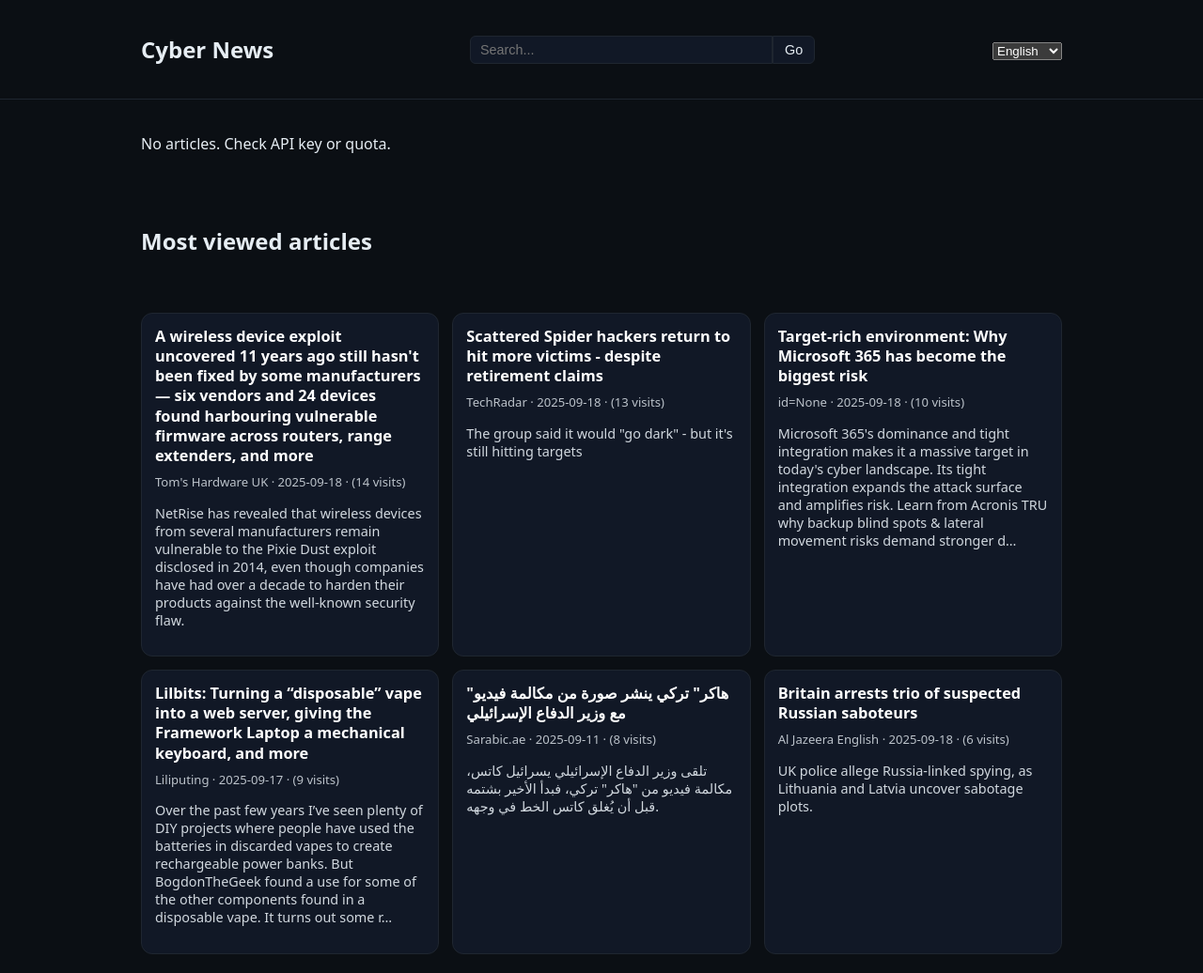
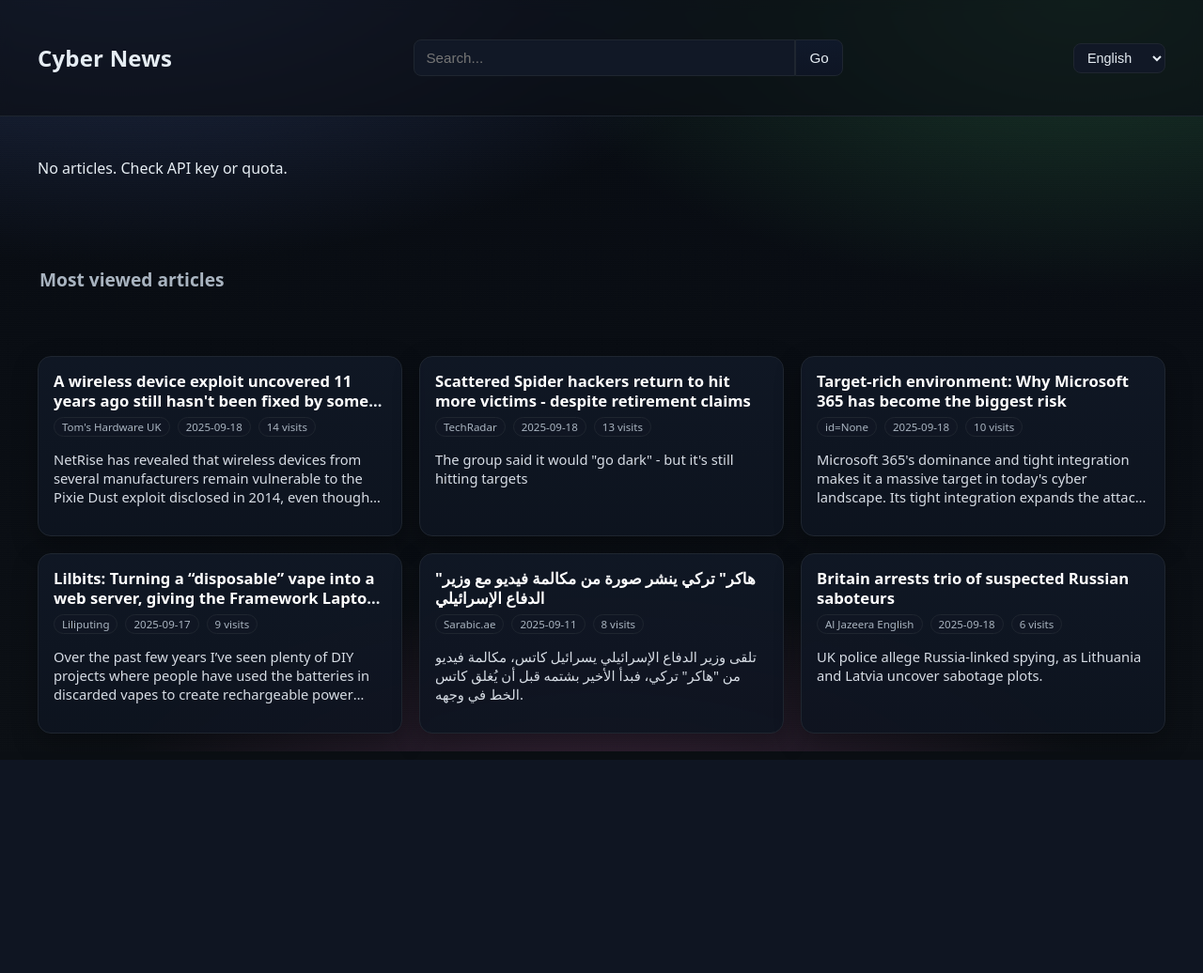
Before and after one commit to 5or0ush/Darkmode-News, a Flask app: page / in a window 1280 px wide. Shown: the whole page at 94% size. After the commit the page ends 809 px from the top, so only its background shows below. Run offline with Flask 3, Linux system fonts and the light colour scheme; data that the repository does not hold is empty.

Commit message:
Styles and index improvements

```diff
--- a/static/styles.css
+++ b/static/styles.css
@@ -1,74 +1,152 @@
-
-:root { color-scheme: dark; }
-    body { margin:0; font-family: system-ui, sans-serif; background:#0b0f14; color:#e6edf3; }
-    header { padding:16px 20px; border-bottom:1px solid #1f2630; }
-    .wrap { max-width: 980px; margin: 0 auto; padding: 20px; }
-    .grid { display:grid; gap:14px; grid-template-columns: repeat(auto-fill, minmax(280px, 1fr)); }
-    .card { background:#111826; border:1px solid #1f2630; border-radius:12px; padding:14px; }
-    .card h3 { margin:0 0 8px; font-size:1.02rem; line-height:1.3 }
-    .card h2 { margin:0 0 8px; font-size:1.02rem; line-height:1.3 }
-    .meta { font-size:.82rem; opacity:.8; margin-bottom:8px }
-    .desc { font-size:.9rem; opacity:.9; }
-    .lang-select {
-  background: #111826;
-  color: #e6edf3;
-  border: 1px solid #1f2630;
-  border-radius: 6px;
-  padding: 4px 8px;
-  font-size: 0.9rem;
-  cursor: pointer;
+:root{
+  color-scheme: dark;
+  --bg:#0b0f14;
+  --panel:#0e1420;
+  --panel-2:#111826;
+  --border:#1f2630;
+  --text:#e6edf3;
+  --muted:#a9b4c0;
+  --accent:#8ab4ff;
 }
 
-h3 a {
-  color: #ffffff;
-  text-decoration: none;
-  transition: color 0.5s;
+html,body{height:100%}
+body{
+  margin:0;
+  font-family:system-ui,-apple-system,Segoe UI,Roboto,Ubuntu,Cantarell,"Noto Sans",sans-serif;
+  background: var(--bg);
+  color: var(--text);
+  position:relative;
+  min-height:100vh;
+}
+body::before{
+  content:"";
+  position:fixed;
+  inset:0;
+  z-index:-2;
+  background:
+    radial-gradient(1200px 600px at 10% -10%, #243152 0%, transparent 60%),
+    radial-gradient(1000px 520px at 90% 0%, #1a3a2a 0%, transparent 60%),
+    radial-gradient(900px 420px at 50% 110%, #3a2439 0%, transparent 60%),
+    linear-gradient(180deg, #070b12 0%, #0b0f14 100%);
+}
+body::after{
+  content:"";
+  position:fixed;
+  inset:0;
+  z-index:-1;
+  opacity:.08;
+  background-image:
+    repeating-linear-gradient(0deg, rgba(255,255,255,.10) 0, rgba(255,255,255,.10) 1px, transparent 1px, transparent 2px),
+    repeating-linear-gradient(90deg, rgba(255,255,255,.06) 0, rgba(255,255,255,.06) 1px, transparent 1px, transparent 2px);
+  pointer-events:none;
 }
 
-h3 a:hover {
-  color: #908aff;
+header{
+  position:sticky; top:0;
+  padding:14px 20px;
+  border-bottom:1px solid var(--border);
+  background:rgba(11,15,20,.65);
+  backdrop-filter: blur(6px) saturate(1.05);
+}
+header strong{margin-right:12px;font-size:1.5rem;letter-spacing:.2px}
+.wrap{max-width:1100px;margin:0 auto;padding:20px}
+.grid{display:grid;gap:16px;grid-template-columns:repeat(auto-fill,minmax(280px,1fr))}
+
+.card{
+  background:linear-gradient(180deg, rgba(17,24,38,.92), rgba(14,20,32,.92));
+  border:1px solid var(--border);
+  border-radius:14px;
+  padding:14px;
+  box-shadow:0 10px 28px rgba(0,0,0,.28);
+  transition:transform .18s ease, box-shadow .18s ease, border-color .18s ease;
+  backdrop-filter:saturate(1.05) blur(2px);
+}
+.card:hover{
+  transform: translateY(-2px);
+  box-shadow:0 16px 34px rgba(0,0,0,.34);
+  border-color:#2a3544;
 }
 
-header strong {
-  margin-right: 20px;
-  font-size:1.5rem;
+.thumb{
+  width:100%;
+  aspect-ratio:16/9;
+  object-fit:cover;
+  border-radius:10px;
+  margin-bottom:10px;
+  border:1px solid var(--border);
+  background:#0e1420;
 }
 
-.lang-select:focus {
-  outline: none;
-  border-color: #8ab4ff;
+h2{margin:22px 0 12px 2px;font-size:1.2rem;color:var(--muted)}
+.card h3{margin:0 0 8px;font-size:1.02rem;line-height:1.3}
+.card h2{margin:0 0 8px;font-size:1.02rem;line-height:1.3}
+.meta{font-size:.82rem;color:var(--muted);margin-bottom:8px}
+.desc{font-size:.92rem;color:#d7dde5}
+
+h3 a{color:#fff;text-decoration:none;transition:color .15s ease, text-shadow .15s ease}
+h3 a:hover{color:var(--accent);text-shadow:0 0 10px rgba(138,180,255,.25)}
+
+.lang-select{
+  background: var(--panel-2);
+  color: var(--text);
+  border:1px solid var(--border);
+  border-radius:8px;
+  padding:6px 10px;
+  font-size:.9rem;
+  cursor:pointer;
+}
+.lang-select:focus{outline:none;border-color:var(--accent)}
+.lang-select option{background:var(--panel-2);color:var(--text)}
+
+.search-input{
+  flex:1;max-width:380px;padding:10px 12px;
+  border-radius:8px 0 0 8px;border:1px solid var(--border);
+  background:var(--panel-2);color:var(--text);font-size:.95rem;
+}
+.search-input:focus{outline:none;border-color:var(--accent)}
+.search-btn{
+  padding:10px 14px;border-radius:0 8px 8px 0;border:1px solid var(--border);
+  background:linear-gradient(180deg,#10192a,#0e1524);color:var(--text);cursor:pointer;font-size:.95rem;
+}
+.search-btn:hover{background:#162038}
+
+.section-divider{
+  height:1px;background:linear-gradient(90deg,transparent, #243147 30%, #243147 70%, transparent);
+  margin:26px 0;
 }
 
-.lang-select option {
-  background: #111826;
-  color: #e6edf3;
+.card h3{margin:0 0 6px;font-size:1.04rem;line-height:1.25}
+.card h3, .desc{
+  display:-webkit-box; -webkit-box-orient:vertical; overflow:hidden;
 }
-.search-input {
-  flex:1;
-  max-width: 300px;
-  padding:6px 10px;
-  border-radius:6px 0 0 6px;
-  border:1px solid #1f2630;
-  background:#111826;
-  color:#e6edf3;
-  font-size:0.9rem;
+.card h3{-webkit-line-clamp:2}
+.desc{-webkit-line-clamp:3}
+
+.badge{display:inline-block;padding:2px 8px;border:1px solid var(--border);
+border-radius:999px;font-size:.72rem;color:var(--muted);background:rgba(17,24,38,.6)}
+.meta{display:flex;gap:8px;align-items:center;margin:6px 0 8px}
+
+.wrap{max-width:1200px;margin:0 auto;padding:28px 20px}
+.grid{display:grid;gap:18px;grid-template-columns:repeat(auto-fill,minmax(320px,1fr))}
+.card{padding:16px}
+
+.card{transition:transform .16s, box-shadow .16s, border-color .16s}
+.card:hover, .card:focus-within{
+  transform:translateY(-3px);
+  box-shadow:0 18px 40px rgba(0,0,0,.35);
+  border-color:#2b3b52;
 }
+h3 a{outline:none}
+h3 a:focus{box-shadow:0 0 0 3px rgba(138,180,255,.35); border-radius:6px}
 
-.search-input:focus {
-  outline:none;
-  border-color:#8ab4ff;
+.thumb{background:linear-gradient(135deg,#101828,#0c1322)}
+
+.skeleton{
+  background:linear-gradient(90deg,#0f1625 25%,#111b2c 37%,#0f1625 63%);
+  background-size:400% 100%;
+  animation:shimmer 1.2s infinite;
 }
-
-.search-btn {
-  padding:6px 12px;
-  border-radius:0 6px 6px 0;
-  border:1px solid #1f2630;
-  background:#111826;
-  color:#e6edf3;
-  cursor:pointer;
-  font-size:0.9rem;
+@keyframes shimmer{
+  0%{background-position:200% 0}
+  100%{background-position:-200% 0}
 }
-
-.search-btn:hover {
-  background:#1f2630;
-}
--- a/templates/index.html
+++ b/templates/index.html
@@ -16,7 +16,7 @@
     </form>
     <form id="lang-form" method="get">
 
-      <select name="lang" onchange="this.form.submit()">
+      <select class="lang-select" name="lang" onchange="this.form.submit()">
     <option value="en" {% if session.get('lang')=='en' %}selected{% endif %}>English</option>
     <option value="de" {% if session.get('lang')=='de' %}selected{% endif %}>Deutsch</option>
     <option value="fr" {% if session.get('lang')=='fr' %}selected{% endif %}>Français</option>
@@ -31,14 +31,21 @@
     <div class="grid">
       {% for a in articles %}
       <article class="card">
-
+        {% if a.urlToImage %}
+          <img class="thumb" src="{{ a.urlToImage }}" alt="" loading="lazy" onerror="this.style.display='none'">
+        {% else %}
+          <div class="thumb"></div>
+        {% endif %}
         <h3>
           <a href="{{ a.url }}" target="_blank" rel="noopener"
-            onclick="fetch('/track?url={{ a.url | urlencode }}&title={{ a.title | urlencode }}&description={{ a.description | urlencode }}&source={{ a.source.name | urlencode }}&publishedAt={{ a.publishedAt | urlencode }}')">
+             onclick="fetch('/track?url={{ a.url | urlencode }}&title={{ (a.title or '') | urlencode }}&description={{ (a.description or '') | urlencode }}&source={{ (a.source.name or 'Unknown') | urlencode }}&publishedAt={{ (a.publishedAt or '') | urlencode }}')">
             {{ a.title }}
           </a>
         </h3>
-        <div class="meta">{{ a.source.name or "Unknown" }} · {{ a.publishedAt[:10] }}</div>
+        <div class="meta">
+          <span class="badge">{{ a.source.name or "Unknown" }}</span>
+          <span class="badge">{{ (a.publishedAt or "")[:10] }}</span>
+        </div>
         <p class="desc">{{ a.description or "" }}</p>
       </article>
       {% endfor %}
@@ -56,9 +63,16 @@
 
       {% for i in most_visited %}
       <article class="card">
-
-        <h3><a href="{{ i.url }}" target="_blank" rel="noopener" onclick="fetch('/track?url={{ i.url }}')">{{ i.title }} </h3></a>
-        <div class="meta">{{ i.source or "Unknown" }} · {{ i.publishedAt[:10] }} · ({{ i.count }} visits)</div>
+        <h3>
+          <a href="{{ i.url }}" target="_blank" rel="noopener" onclick="fetch('/track?url={{ i.url }}')">
+            {{ i.title }}
+          </a>
+        </h3>
+        <div class="meta">
+          <span class="badge">{{ i.source or "Unknown" }}</span>
+          {% if i.publishedAt %}<span class="badge">{{ i.publishedAt[:10] }}</span>{% endif %}
+          {% if i.count is not none %}<span class="badge">{{ i.count }} visits</span>{% endif %}
+        </div>
         <p class="desc">{{ i.description or "" }}</p>
       </article>
       {% endfor %}
```
